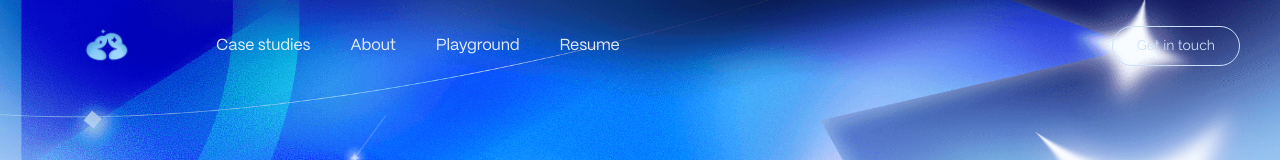
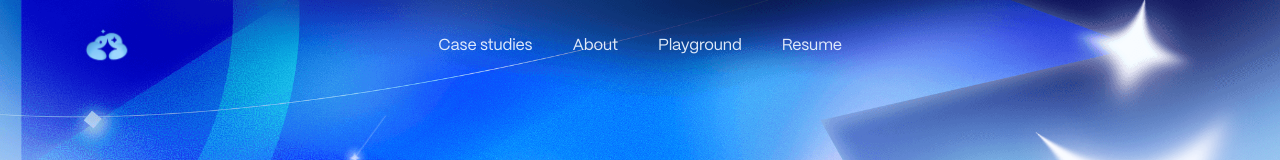
Before and after one commit to ggiangt/portfolio, a plain HTML site: page index.html in a window 1280 px wide. Shown: the top 160 px of the page. Drawn offline with Linux system fonts and the light colour scheme.

Commit message:
Centre the top menu and drop its Get in touch button
The menu links now sit in the middle of the page with the logo on the
left, on every page. The Get in touch button is gone from the top bar;
the footer button and the mobile menu's Get in touch link remain.

Co-Authored-By: Claude Opus 5.5 <noreply@anthropic.com>

```diff
--- a/index.html
+++ b/index.html
@@ -44,7 +44,6 @@
     <a href="https://drive.google.com/file/d/1SyA3VrIay-27mWClztjOkhmCMgIzXOL6/view?usp=sharing" target="_blank" rel="noopener">Resume</a>
     <a class="nav__mail" href="mailto:giangt.edu@gmail.com">Get in touch</a>
   </div>
-  <a class="pill" href="mailto:giangt.edu@gmail.com">Get in touch</a>
   <button class="nav__toggle" type="button" aria-label="Menu" aria-expanded="false" aria-controls="nav-links"><span></span><span></span></button>
 </nav>
 
--- a/site.css
+++ b/site.css
@@ -57,7 +57,15 @@
 .nav__logo { flex: none; display: block; margin-right: 41px; }
 .nav__logo img { display: block; width: 55px; height: auto; }
 
-.nav__links { display: flex; align-items: center; gap: 40px; margin-right: auto; }
+/* Links sit in the middle of the page, independent of the logo's width. */
+.nav__links {
+  position: absolute;
+  left: 50%;
+  display: flex;
+  align-items: center;
+  gap: 40px;
+  transform: translateX(-50%);
+}
 .nav__links a { position: relative; opacity: .92; transition: opacity .2s; }
 .nav__links a::after {
   content: "";
@@ -94,8 +102,6 @@
   transition: background-color .25s, color .25s, border-color .25s;
 }
 .pill:hover { background: var(--navy); border-color: var(--navy); color: #fff; }
-.nav--over .pill { color: var(--sky); }
-.nav--over .pill:hover { background: #fff; border-color: #fff; color: var(--navy); }
 
 /* ---------- Footer ---------- */
 .site-footer {
@@ -192,7 +198,6 @@
   .nav.is-open .nav__toggle span:first-child { transform: rotate(45deg); }
   .nav.is-open .nav__toggle span:last-child { transform: rotate(-45deg); }
 
-  .nav > .pill { display: none; }
   .nav__links {
     position: absolute;
     top: 64px;
```
Also changed, not shown: about-me/index.html (+0 -1 lines), kinoai/index.html (+0 -1 lines), persona/index.html (+0 -1 lines), playground/index.html (+0 -1 lines), purepoker/index.html (+0 -1 lines), rootly/index.html (+0 -1 lines), socratica/index.html (+0 -1 lines).
